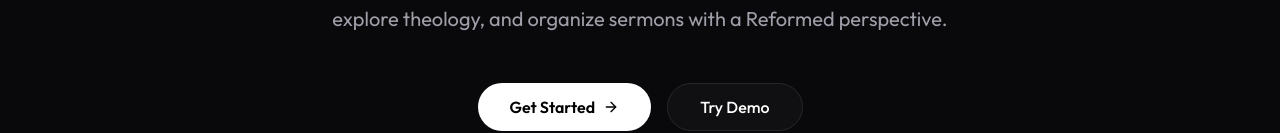
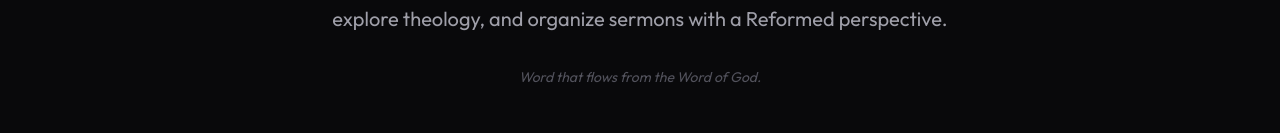
Before and after one commit to nickigann03/word-flow-app, a Next.js app: page / in a window 1280 px wide. Shown: the part 407-540 px from the top of the page. Built offline with nearby package versions, Linux system fonts and the light colour scheme; no server answers.

Commit message:
Add tagline to landing page

```diff
--- a/src/components/LandingPage.tsx
+++ b/src/components/LandingPage.tsx
@@ -45,6 +45,9 @@ export function LandingPage() {
                     <p className="text-lg md:text-xl text-zinc-400 max-w-2xl mx-auto leading-relaxed px-4">
                         An AI-assisted workspace for sermon preparation.
                         Transcribe thoughts, explore theology, and organize sermons with a Reformed perspective.
+                    </p>
+                    <p className="text-sm text-zinc-600 italic">
+                        Word that flows from the Word of God.
                     </p>
 
                     <div className="flex flex-col sm:flex-row items-center justify-center gap-4 pt-4">
```
